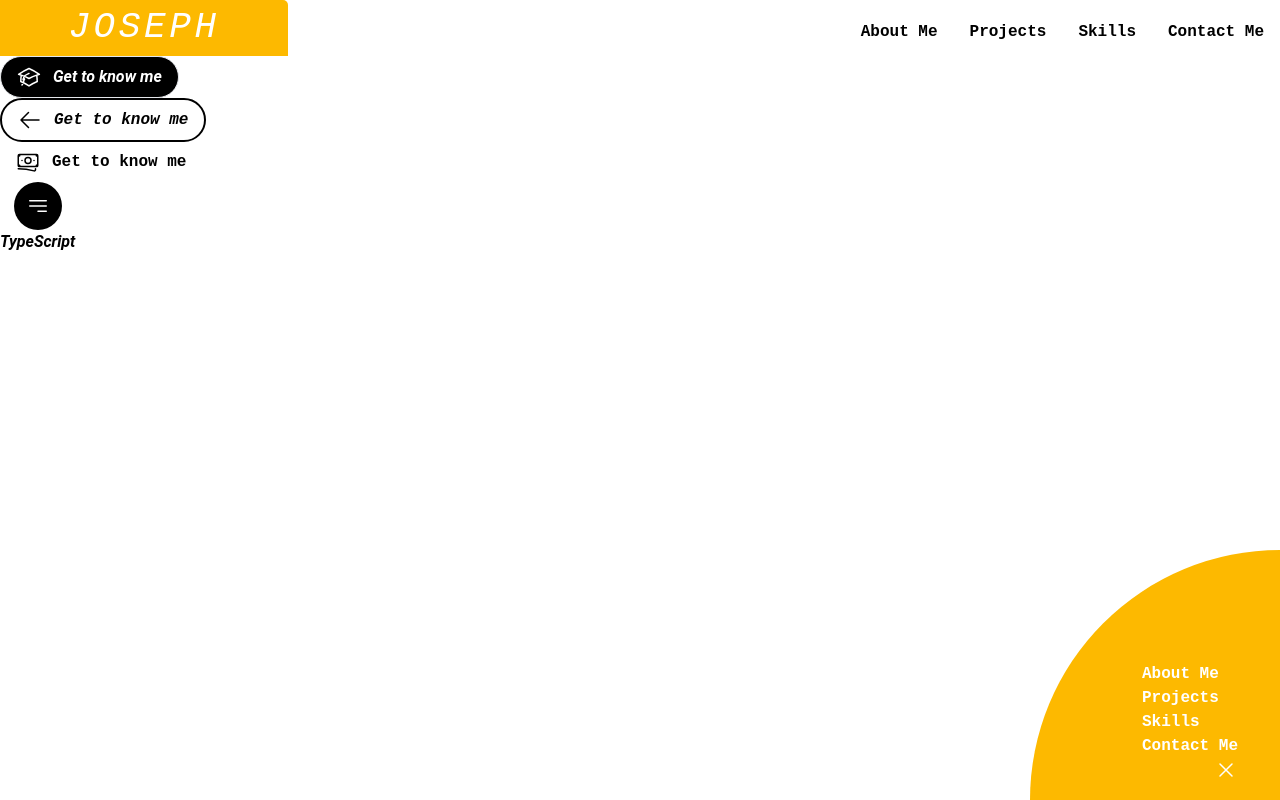
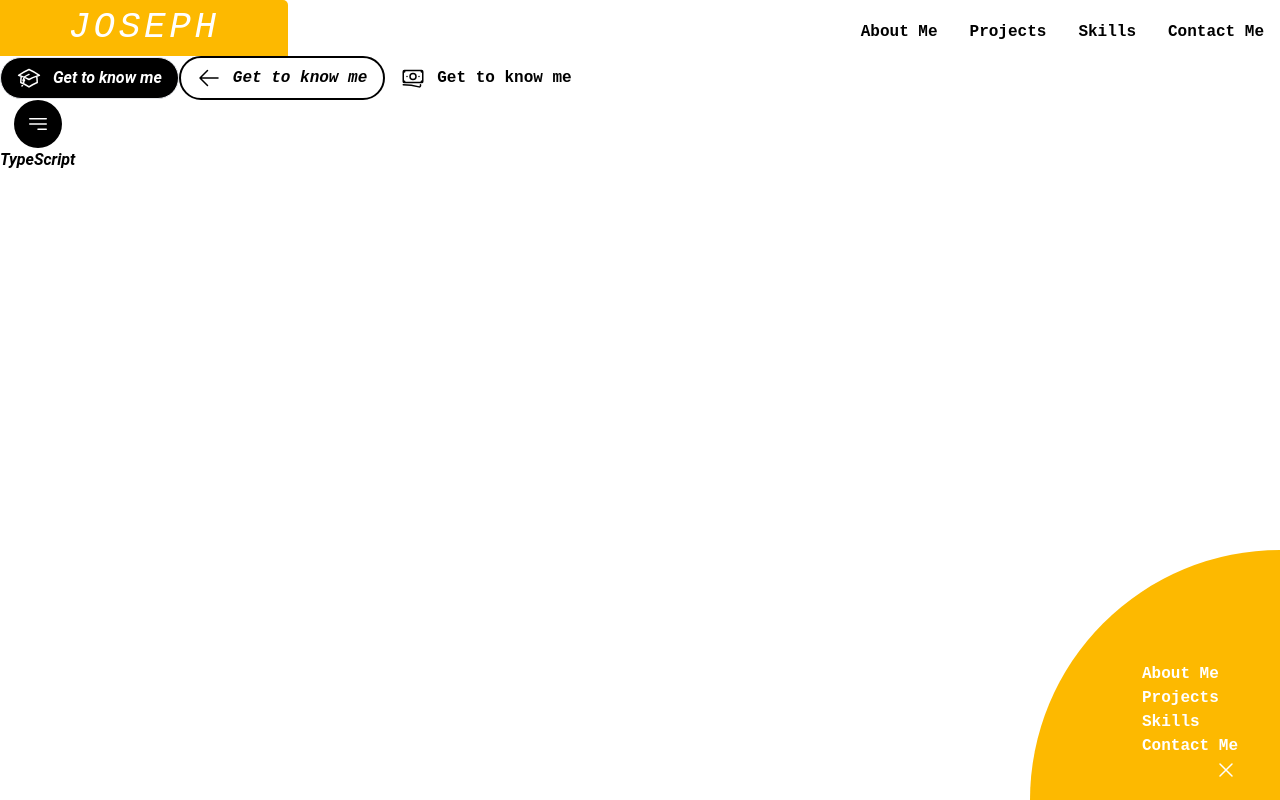
Before and after one commit to programmergeek/landing-page, a Next.js app in the folder landing-page/: page / in a window 1280 px wide. Built offline with nearby package versions, Linux system fonts and the light colour scheme.

Commit message:
alow buttons to also act as links

```diff
--- a/landing-page/components/Buttons.tsx
+++ b/landing-page/components/Buttons.tsx
@@ -3,60 +3,84 @@ import React from 'react'
 type ButtonProps = {
     className: string,
     children?: React.ReactNode,
-    icon?: React.ReactNode
+    icon?: React.ReactNode,
+    href?: string
 }
 
 type iconProps = {
     icon: React.ReactNode,
     style: "solid" | "outline",
-    label?: string
+    label?: string,
+    href?: string
 }
 
 type Props = {
     children?: React.ReactNode,
-    icon?: React.ReactNode
+    icon?: React.ReactNode,
+    href?: string
 }
 
 /** General button component. */
 // accepts a prop called classname to extend the styles of the component.
 const Button: React.FC<ButtonProps> = ({...props}) => {
-    return <button className={`${props.className} rounded-full px-4 py-2 italic flex`}>
+    return (
+        <button className={`${props.className} rounded-full px-4 py-2 italic`}>
+            {props.href ? (
+                <a href={props.href} className="flex">
                     <span className={`${props.icon ? ' block mr-3': 'hidden'}`}>
                         {props.icon}
                     </span>
                     <span>
                         {props.children}
                     </span>
+                </a>
+            ): (
+            <span className='flex'>
+                <span className={`${props.icon ? ' block mr-3': 'hidden'}`}>
+                    {props.icon}
+                </span>
+                <span>
+                    {props.children}
+                </span>
+            </span>
+                )
+            }
         </button>
+        )
 }
 
 export const PrimaryButton: React.FC<Props> = ({...props}) => {
-    return <Button icon={props.icon} className='font-roboto font-semibold border bg-black text-white'> {props.children} </Button>
+    return <Button icon={props.icon} href={props.href} className='font-roboto font-semibold border bg-black text-white'> {props.children} </Button>
 }
 
 export const SecondaryButton:React.FC<Props> = ({...props}) => {
-    return <Button icon={props.icon} className='border-2 border-black font-sourceCodePro bg-transparent font-semibold'>{props.children}</Button>
+    return <Button icon={props.icon} href={props.href} className='border-2 border-black font-sourceCodePro bg-transparent font-semibold'>{props.children}</Button>
 }
 
 export const TertiaryButton:React.FC<Props> = ({...props}) => {
-    return <Button icon={props.icon} className='font-sourceCodePro not-italic font-semibold'>{props.children}</Button>
+    return <Button icon={props.icon} href={props.href} className='font-sourceCodePro not-italic font-semibold'>{props.children}</Button>
 }
 
 export const IconButton: React.FC<iconProps> = ({...props}) => {
     return props.style === "solid" ?
     (
+        <a href={props.href}>
             <div className="flex flex-col w-fit">
                 <div className="flex justify-center">
                     <button className='rounded-full p-3 bg-black w-fit'>{props.icon}</button>
                 </div>
                 <label className='text-center font-roboto italic font-semibold' htmlFor="">{props.label}</label>
             </div>
+        </a>
     ) :
     (
+        <a href={props.href}>
         <div className="flex flex-col w-fit">
             <div className="flex justify-cen">
                 <button className="rounded-full p-3 border-2 border-black bg-transparent">{props.icon}</button>
             </div>
+            <label className='text-center font-roboto italic font-semibold' htmlFor="">{props.label}</label>
         </div>
+        </a>
     )
 }
```
Lines whose indentation alone changed are shown as unchanged.
